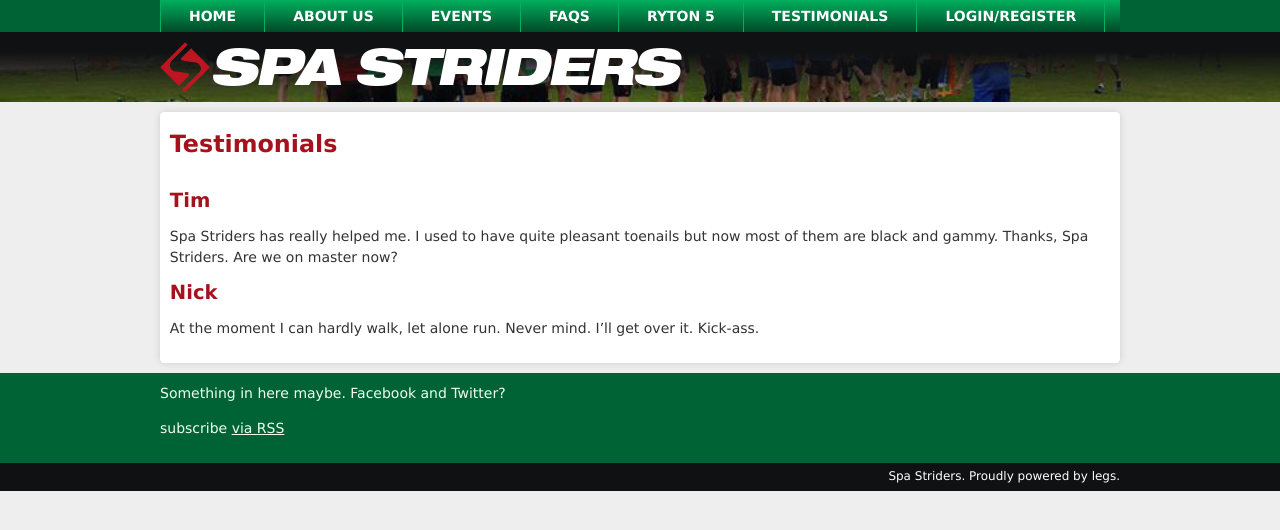
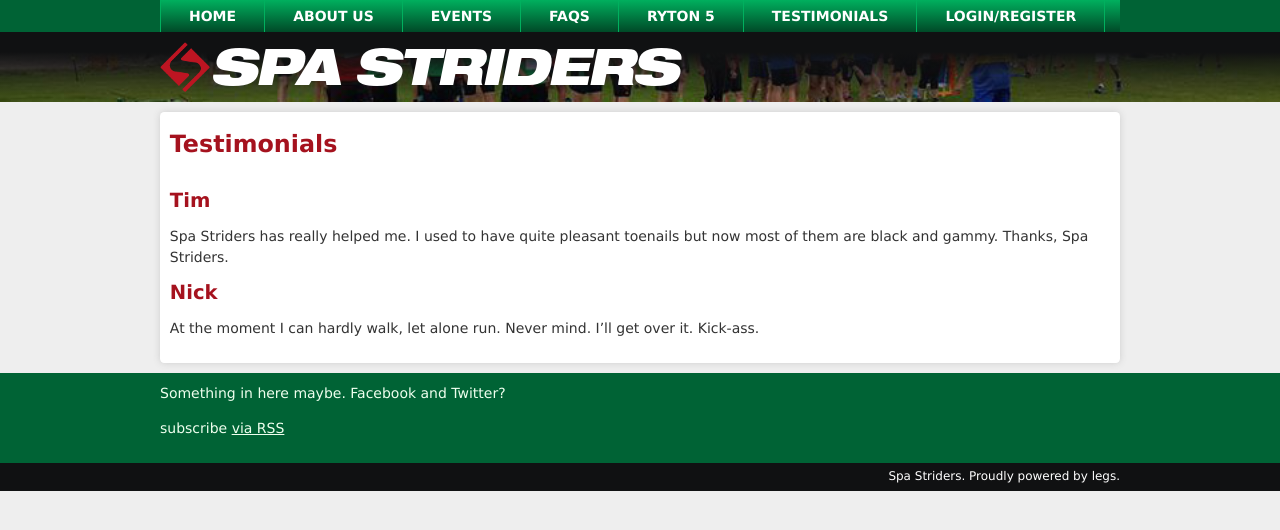
Before and after one commit to spa-striders/public-website, a Jekyll site: the page built from testimonials.md, in a window 1280 px wide. Shown: the top 530 px of the page. Built offline with Jekyll 4.4.1, drawn with Linux system fonts in a browser that asks for light colours; some web fonts are replaced.

Commit message:
Update testimonials.md

```diff
--- a/testimonials.md
+++ b/testimonials.md
@@ -8,7 +8,6 @@ permalink: /testimonials
 
 Spa Striders has really helped me. I used to have quite pleasant
 toenails but now most of them are black and gammy. Thanks, Spa Striders.
-Are we on master now?
 
 ## Nick
 
```
